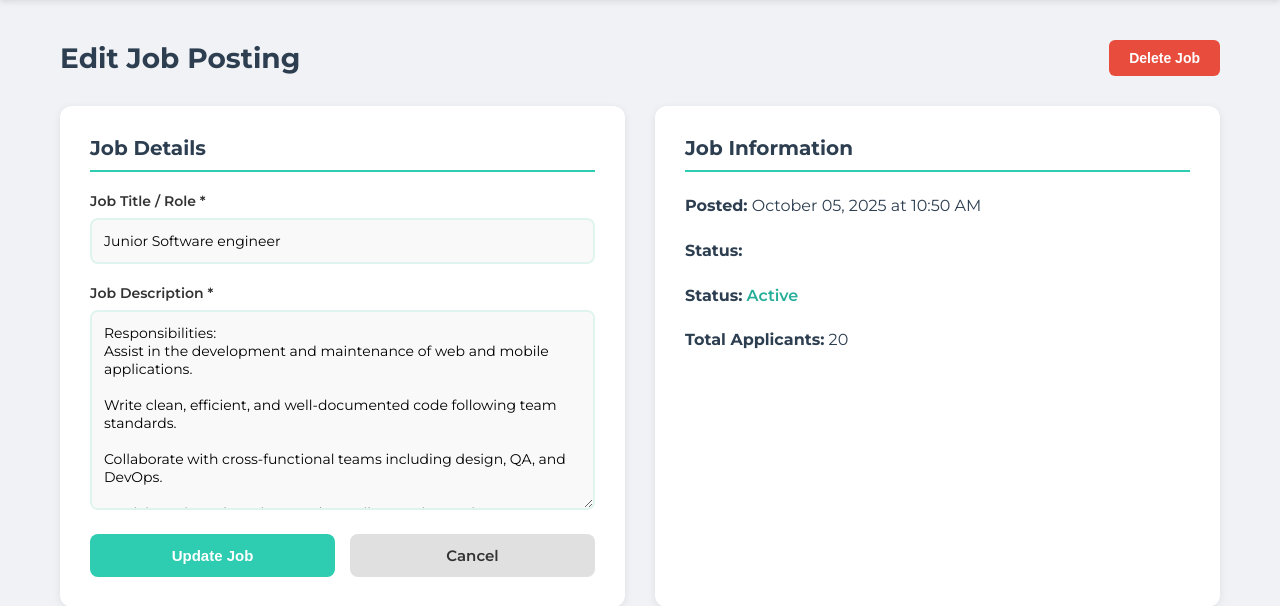
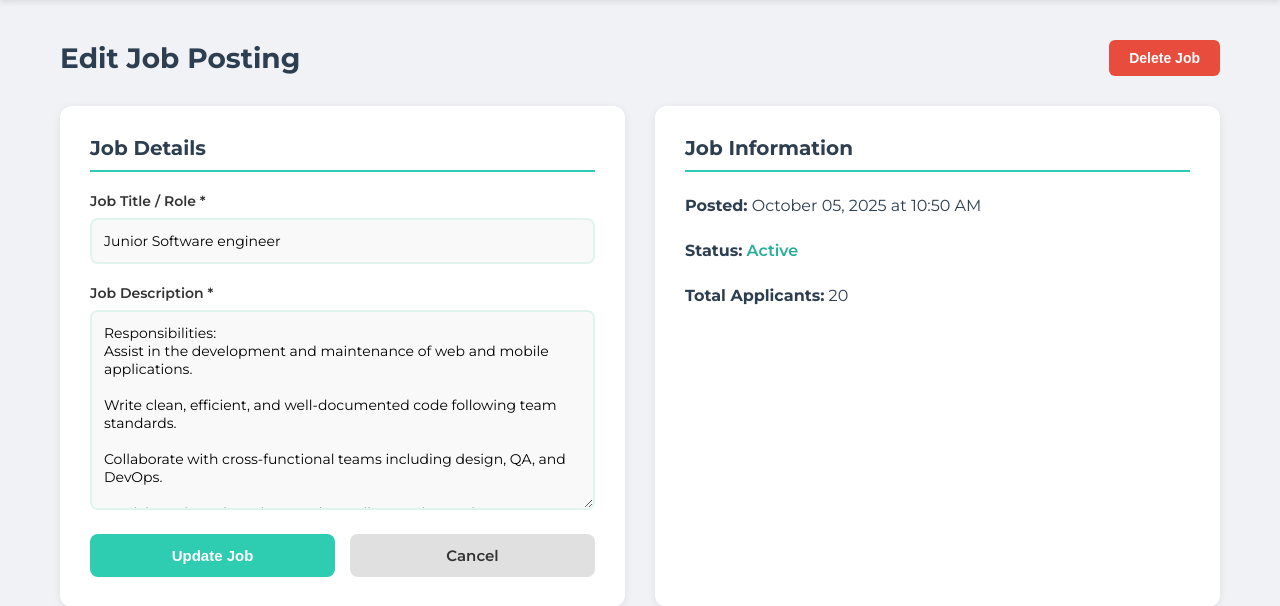
Before and after one commit to Mhirooo/Thesis_prototype, a Flask app: template Hirely/app/templates/edit_job.html in a window 1280 px wide. Shown: the part 74-680 px from the top of the page. Run offline with Flask 3, Linux system fonts and the light colour scheme; the template is opened without the code that fills it: values that come from a table or form of the project are taken from there, others are empty.

Commit message:
feat: Add Gunicorn support and fix template rendering issues
- Add gunicorn==21.2.0 to requirements.txt for production deployment
- Fix duplicate status label in edit_job.html template
- Update K-means model with latest training data
- Add new resume upload (jmendoza_1759994216.pdf)
- Update ChromaDB indexes and metadata for vector storage
- Refresh database with latest application data

This commit prepares the system for production deployment with Gunicorn
while maintaining data consistency across vector storage and database.

```diff
--- a/Hirely/app/templates/edit_job.html
+++ b/Hirely/app/templates/edit_job.html
@@ -628,7 +628,6 @@
         <div style="line-height: 1.8;">
           <p><strong>Posted:</strong> {{ job.created_at.strftime('%B %d, %Y at %I:%M %p') if job.created_at else 'N/A' }}</p>
           <p><strong>Status:</strong>
-          <p><strong>Status:</strong>
                 {% if job.is_active %}
                     <span style="color: #27ae98; font-weight: 600;">Active</span>
                 {% else %}
--- a/Hirely/requirements.txt
+++ b/Hirely/requirements.txt
@@ -2,6 +2,7 @@
 flask==2.2.5
 flask-sqlalchemy==3.0.5
 werkzeug==2.3.7
+gunicorn==21.2.0
 
 # Database and Vector Store
 chromadb==0.3.25  # Downgraded for stability and compatibility
```
Also changed, not shown: Hirely/instance/resume_matcher.db, 10 other files.
